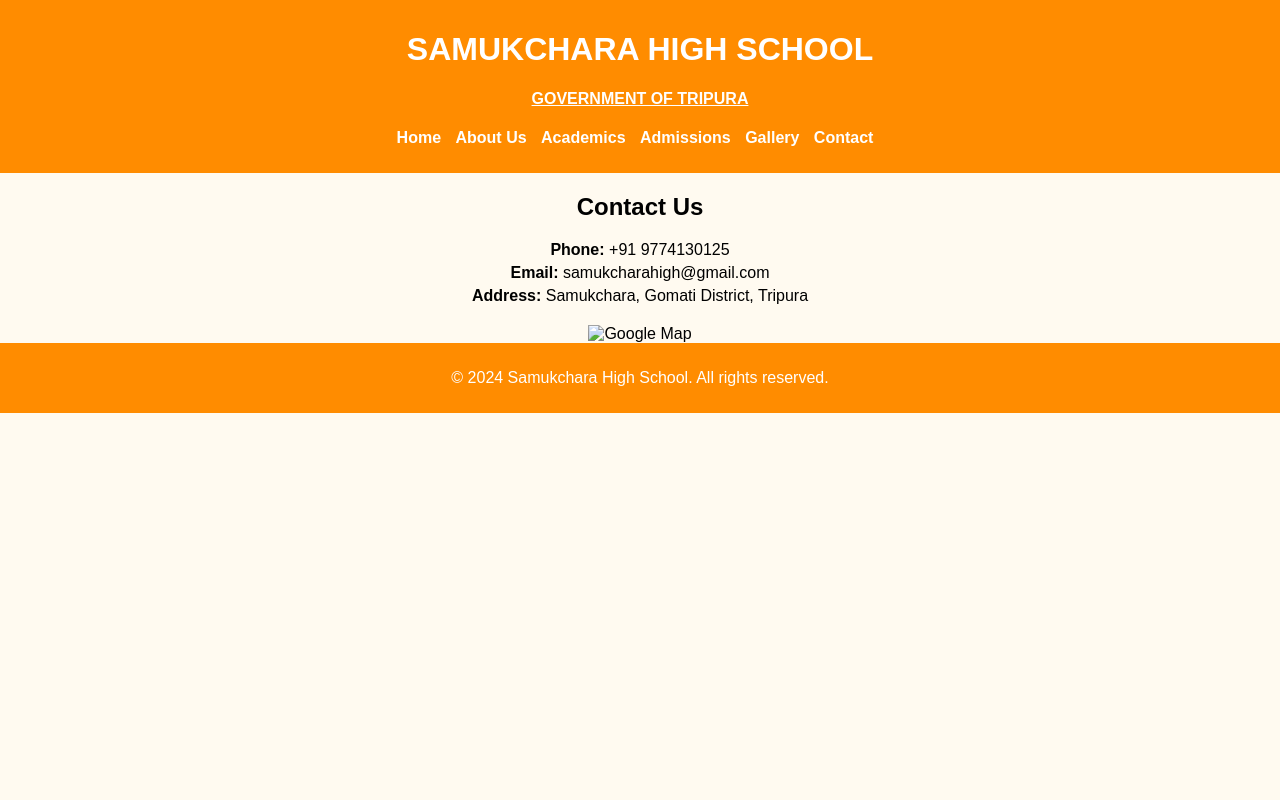
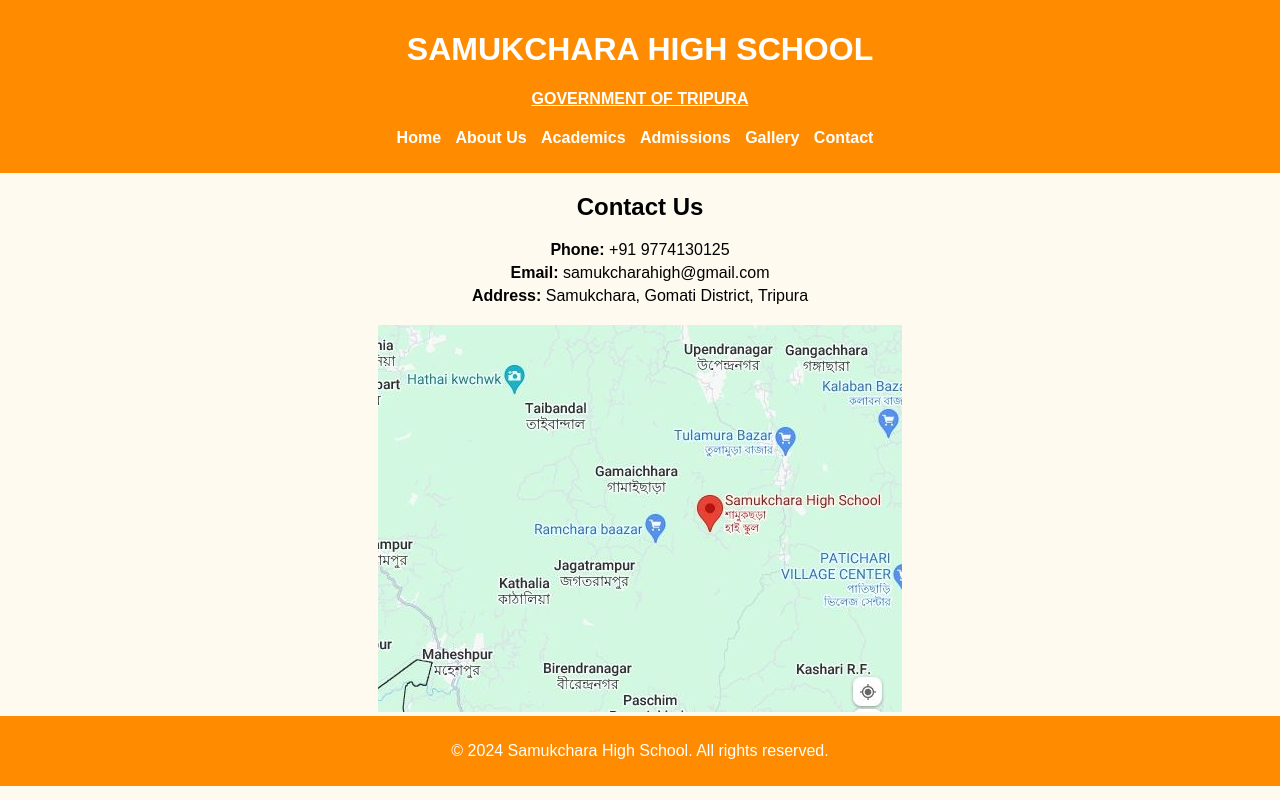
Before and after one commit to KrishanuPodder/smk.com, a plain HTML site: page contact.html in a window 1280 px wide. Drawn offline with Linux system fonts and the light colour scheme.

Commit message:
Update contact.html

```diff
--- a/contact.html
+++ b/contact.html
@@ -45,7 +45,7 @@
                 <p><strong>Address:</strong> Samukchara, Gomati District, Tripura</p>
             </div>
             <div class="map">
-                <img src="gmap.jpg" alt="Google Map" class="map-image">
+                <img src="gmap.jpeg" alt="Google Map" class="map-image">
             </div> </center>
         </section>
     </main>
```
